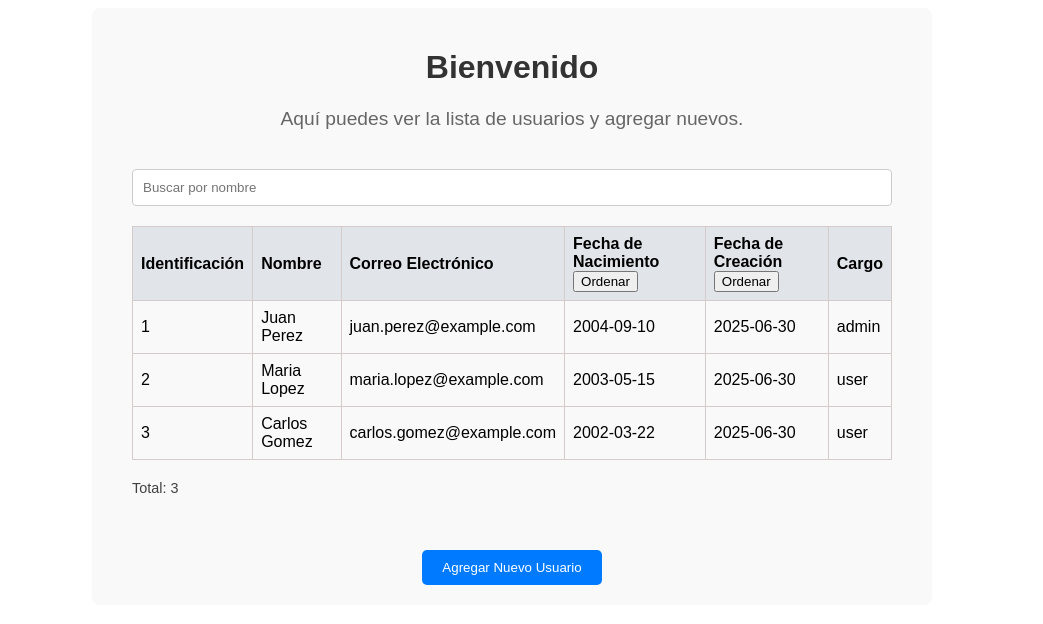
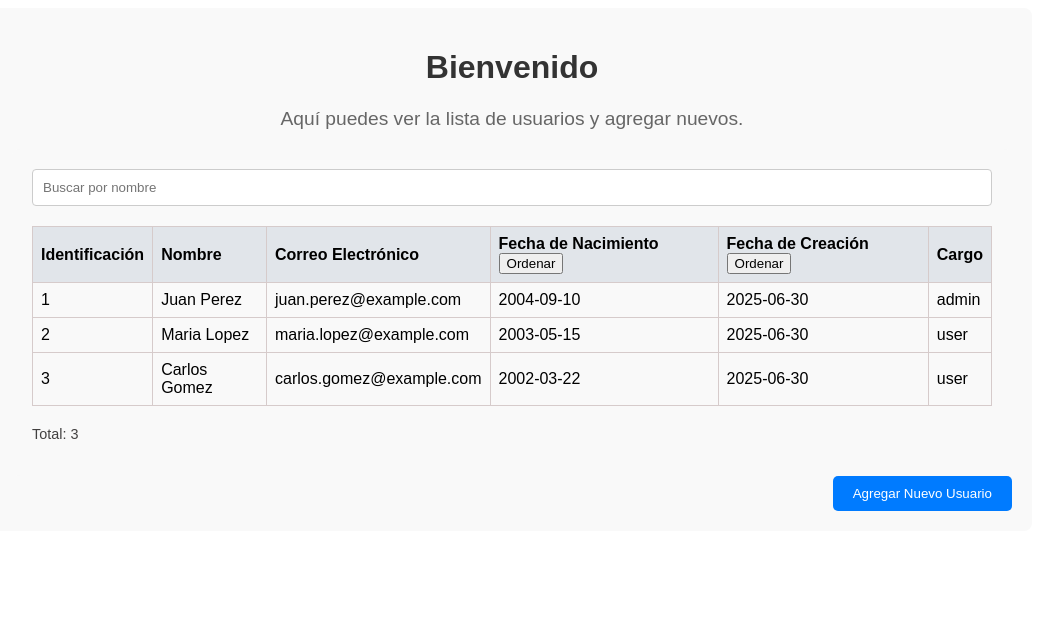
Before and after one commit to YurleisZg/Prueba_Tecnica_STD, a Vue app: page / in a window 1280 px wide. Shown: the top 624 px of the page, without its empty margins (128-1171 px from the left). Built offline with nearby package versions, Linux system fonts and the light colour scheme.

Commit message:
✨ feat: Increase max-width of HomePage styling to enhance layout; adjust button container alignment

```diff
--- a/src/pages/HomePage.vue
+++ b/src/pages/HomePage.vue
@@ -25,7 +25,7 @@ const gotoNewUser = () => {
     padding: 20px;
     background-color: #f9f9f9;
     border-radius: 8px;
-    max-width: 800px;
+    max-width: 1000px;
     margin: auto;
 }
 .title {
@@ -40,8 +40,7 @@ const gotoNewUser = () => {
 }
 
 .button-container {
-    text-align: center;
-    margin-top: 20px;
+    text-align: right;
 }
 button {
     padding: 10px 20px;
```
